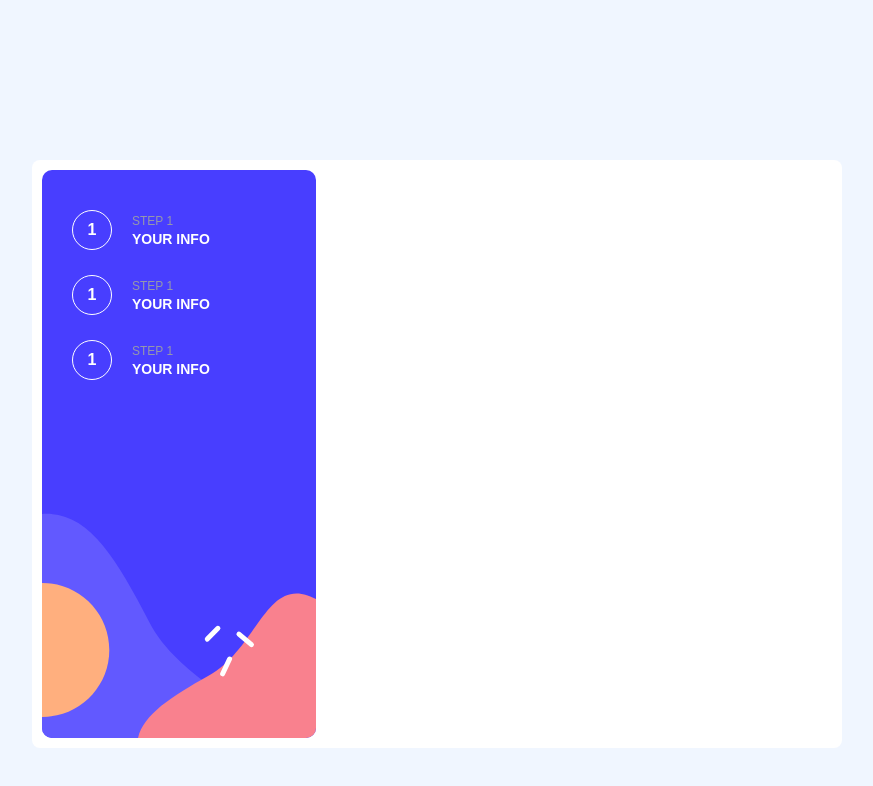
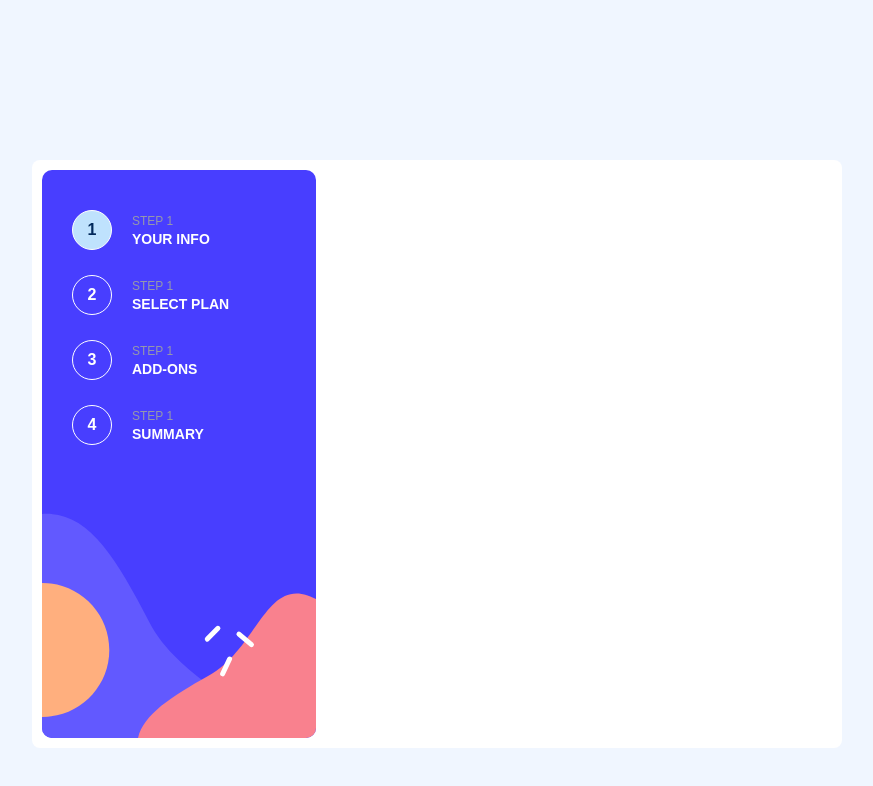
Before and after one commit to lelouch187/multi-step-form, a React (Create React App) app: page / in a window 1280 px wide. Shown: the top 786 px of the page, without its empty margins (203-1076 px from the left). Built offline with nearby package versions, Linux system fonts and the light colour scheme.

Commit message:
use redux and change active step

```diff
--- a/package.json
+++ b/package.json
@@ -3,6 +3,7 @@
   "version": "0.1.0",
   "private": true,
   "dependencies": {
+    "@reduxjs/toolkit": "^1.9.5",
     "@testing-library/jest-dom": "^5.16.5",
     "@testing-library/react": "^13.4.0",
     "@testing-library/user-event": "^13.5.0",
@@ -12,6 +13,7 @@
     "@types/react-dom": "^18.2.4",
     "react": "^18.2.0",
     "react-dom": "^18.2.0",
+    "react-redux": "^8.0.5",
     "react-scripts": "5.0.1",
     "typescript": "^4.9.5"
   },
--- a/src/components/Sidebar.tsx
+++ /dev/null
@@ -1,15 +0,0 @@
-import React,{FC} from 'react'
-import '../styles/sidebar.scss'
-import StepItem from './StepItem'
-
-const Sidebar:FC = () => {
-  return (
-   <aside className="sidebar">
-      <StepItem />
-      <StepItem />
-      <StepItem />
-   </aside>
-  )
-}
-
-export default Sidebar
--- a/src/components/StepItem.tsx
+++ /dev/null
@@ -1,15 +0,0 @@
-import React, {FC} from 'react'
-
-const StepItem:FC = () => {
-  return (
-    <div className='step__wrapper'>
-      <div className='step__number'>1</div>
-      <div className='step__info'>
-         <p className='step__subtitle'>step 1</p>
-         <h3 className='step__title'>your info</h3>
-      </div>
-    </div>
-  )
-}
-
-export default StepItem
--- /dev/null
+++ b/src/features/sidebar/Sidebar.tsx
@@ -0,0 +1,24 @@
+import React, { FC } from 'react';
+import '../../styles/sidebar.scss';
+import StepItem from './StepItem';
+import { useAppDispatch, useAppSelector } from '../../hooks';
+import { selectChangeStep } from './side-slice';
+
+const Sidebar: FC = () => {
+  const steps = ['your info', 'select plan', 'add-ons', 'summary'];
+  const currentStep = useAppSelector(selectChangeStep)
+  const dispatch = useAppDispatch()
+
+  return (
+    <aside className="sidebar">
+      {steps.map((step, index)=> {
+        return <StepItem key={index}
+        text={step}
+        numberStep={index+1}
+        currentStep={currentStep} />
+      })}
+    </aside>
+  );
+};
+
+export default Sidebar;
--- /dev/null
+++ b/src/features/sidebar/StepItem.tsx
@@ -0,0 +1,25 @@
+import React, { FC } from 'react';
+import { useAppDispatch } from '../../hooks';
+import { changeStep } from './side-slice';
+
+interface IStepItem {
+  text: string;
+  numberStep: number;
+  currentStep: number;
+}
+
+const StepItem: FC<IStepItem> = ({ text, numberStep, currentStep }) => {
+  const dispatch = useAppDispatch()
+  return (
+    <div onClick={()=>dispatch(changeStep(numberStep))}
+    className="step__wrapper">
+      <div className={currentStep===numberStep?"step__number active":"step__number"}>{numberStep}</div>
+      <div className="step__info">
+        <p className="step__subtitle">step 1</p>
+        <h3 className="step__title">{text}</h3>
+      </div>
+    </div>
+  );
+};
+
+export default StepItem;
--- /dev/null
+++ b/src/features/sidebar/side-slice.ts
@@ -0,0 +1,28 @@
+import { createSlice } from '@reduxjs/toolkit'
+import type { PayloadAction } from '@reduxjs/toolkit'
+import type { RootState } from '../../store'
+
+
+interface SideState {
+  currentStep: number
+}
+
+const initialState: SideState = {
+   currentStep: 1,
+}
+
+export const sideSlice = createSlice({
+  name: 'side',
+  initialState,
+  reducers: {
+   changeStep: (state, {payload}:PayloadAction<number>)=> {
+      state.currentStep = payload
+   }
+  },
+})
+
+export const { changeStep } = sideSlice.actions
+
+export const selectChangeStep = (state: RootState) => state.side.currentStep
+
+export default sideSlice.reducer
--- /dev/null
+++ b/src/hooks.ts
@@ -0,0 +1,7 @@
+import { useDispatch, useSelector } from 'react-redux'
+import type { TypedUseSelectorHook } from 'react-redux'
+import type { RootState, AppDispatch } from './store'
+
+
+export const useAppDispatch: () => AppDispatch = useDispatch
+export const useAppSelector: TypedUseSelectorHook<RootState> = useSelector
--- a/src/index.tsx
+++ b/src/index.tsx
@@ -3,14 +3,15 @@ import ReactDOM from 'react-dom/client';
 import './styles/index.scss';
 import App from './App';
 
-import './assets/fonts/Ubuntu-Bold.ttf'
-import './assets/fonts/Ubuntu-Medium.ttf'
-import './assets/fonts/Ubuntu-Regular.ttf'
+import './assets/fonts/Ubuntu-Bold.ttf';
+import './assets/fonts/Ubuntu-Medium.ttf';
+import './assets/fonts/Ubuntu-Regular.ttf';
+import { Provider } from 'react-redux';
+import { store } from './store';
 
-
-const root = ReactDOM.createRoot(
-  document.getElementById('root') as HTMLElement
+const root = ReactDOM.createRoot(document.getElementById('root') as HTMLElement);
+root.render(
+  <Provider store={store}>
+    <App />
+  </Provider>,
 );
-root.render(
-    <App />
-);
--- /dev/null
+++ b/src/store.ts
@@ -0,0 +1,12 @@
+import { configureStore } from '@reduxjs/toolkit';
+import sideReducer from './features/sidebar/side-slice';
+
+export const store = configureStore({
+  reducer: {
+    side: sideReducer,
+  },
+});
+
+export type RootState = ReturnType<typeof store.getState>;
+
+export type AppDispatch = typeof store.dispatch;
```
Also changed, not shown: src/App.tsx (+4 -4 lines), 1 other file (tests, documents, lock files or other folders).
